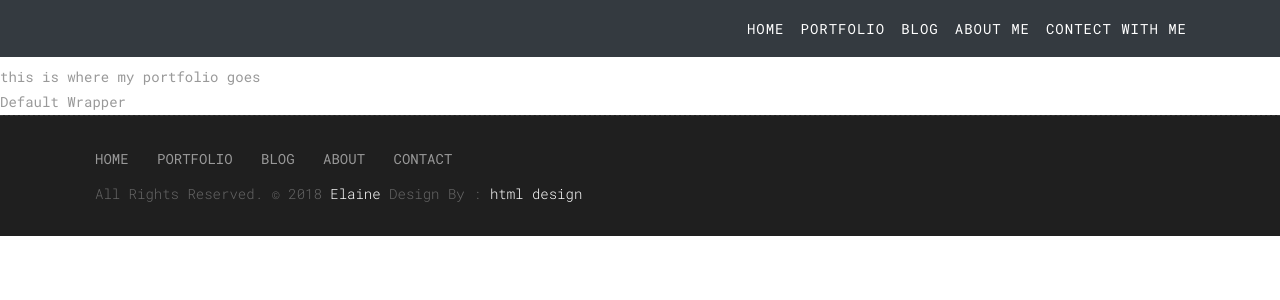
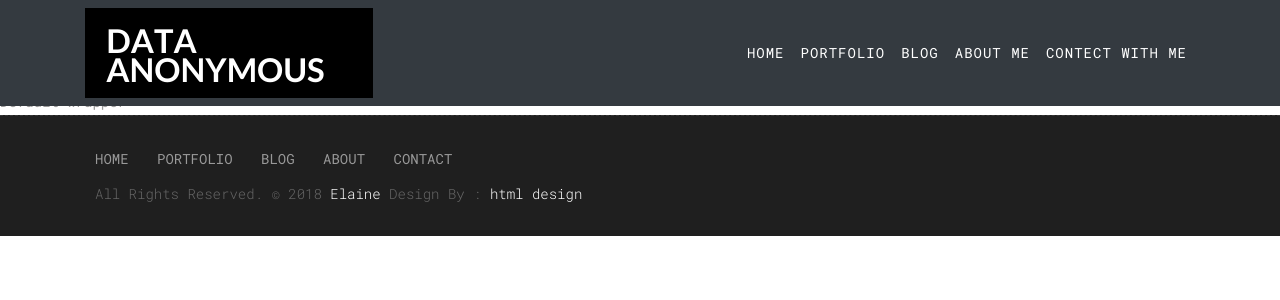
Before and after one commit to Elaine-learning-p/Data-Anonymous, a Jekyll site: the page built from Portfolio.html, in a window 1280 px wide. Shown: the top 300 px of the page. Built offline with Jekyll 4.4.1, drawn with Linux system fonts in a browser that asks for light colours; nearby versions of some CDN libraries; library files that are not in the unit come from our copies.

Commit message:
Update navigation.html

```diff
--- a/_includes/navigation.html
+++ b/_includes/navigation.html
@@ -1,6 +1,7 @@
     <!-- Navigation -->
     <nav class="navbar navbar-expand-lg bg-dark navbar-dark fixed-top">
       <div class="container">
+	      <img class="img-fluid" src="images/logo.png" alt="" />
         <button class="navbar-toggler navbar-toggler-right" type="button" data-toggle="collapse" data-target="#navbarResponsive" aria-controls="navbarResponsive" aria-expanded="false" aria-label="Toggle navigation">
           Menu
           <i class="fa fa-bars"></i>
```
